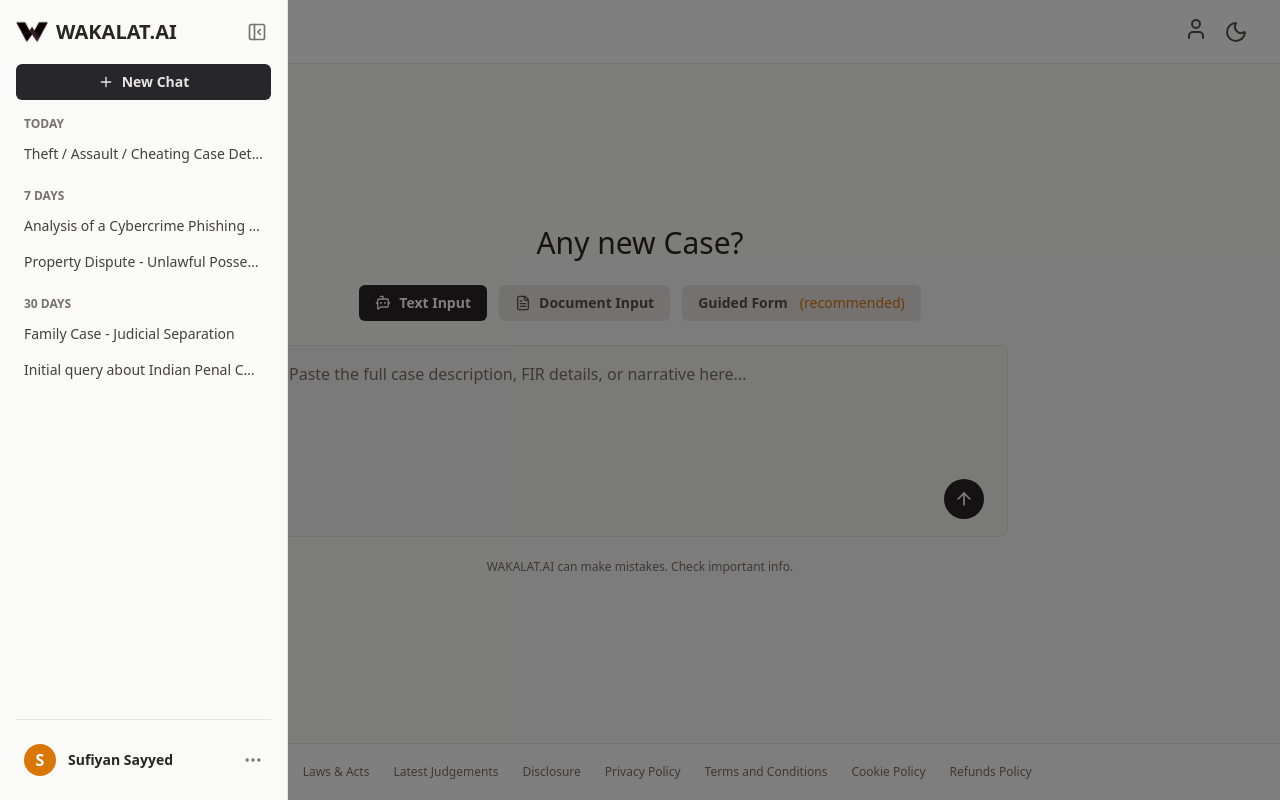
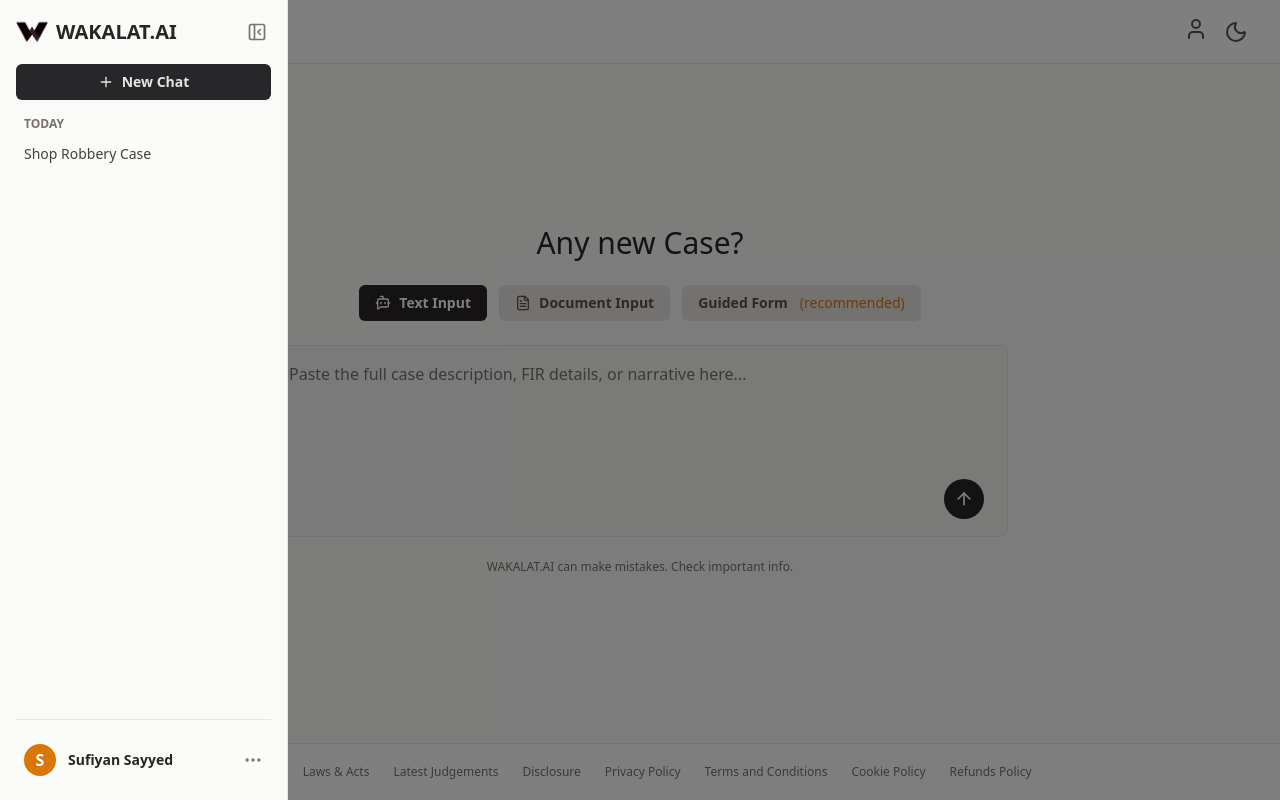
Before and after one commit to sufiyansayyed19/Wakalat_AI_frontend, a Next.js app: page / in a window 1280 px wide. Both pictures are taken after a click on the button 44 px from the left and 32 px from the top of the page. Built offline with nearby package versions, Linux system fonts and the light colour scheme.

Commit message:
sidebar added

```diff
--- a/src/components/Sidebar.tsx
+++ b/src/components/Sidebar.tsx
@@ -5,20 +5,22 @@
 import { useSidebarStore } from '../store/sidebarStore';
 import { Plus, PanelLeftClose, MoreHorizontal } from 'lucide-react';
 import Image from 'next/image';
+import { CHAT_DATA } from '@/lib/dummy-data'; // Import our single source of truth
 
 const sidebarVariants = {
-  open: { x: 0, transition: { type: 'spring', stiffness: 300, damping: 40 } },
-  closed: { x: '-100%', transition: { type: 'spring', stiffness: 300, damping: 40 } },
+  open: { x: 0, transition: { type: "spring" as const, stiffness: 300, damping: 40 } },
+  closed: { x: '-100%', transition: { type: "spring" as const, stiffness: 300, damping: 40 } },
 };
 
-const chatHistory = {
-  "Today": ["Theft / Assault / Cheating Case Details"],
-  "7 Days": ["Analysis of a Cybercrime Phishing Incident", "Property Dispute - Unlawful Possession"],
-  "30 Days": ["Family Case - Judicial Separation", "Initial query about Indian Penal Code"],
+// --- This is now a simplified representation for UI grouping ---
+const MOCK_HISTORY_GROUPS = {
+  "Today": [CHAT_DATA[0]], // "Theft / Assault..."
+  "7 Days": [],
+  "30 Days": [],
 };
 
 const Sidebar = () => {
-  const { isOpen, close } = useSidebarStore(); // Get the 'close' function from the store
+  const { close } = useSidebarStore();
 
   return (
     <motion.aside
@@ -29,51 +31,54 @@
       className="fixed top-0 left-0 h-full w-72 bg-stone-50 dark:bg-zinc-900 border-r border-stone-200 dark:border-zinc-800 z-50 flex flex-col"
     >
       <div className="p-4 flex flex-col h-full">
+        {/* Header */}
         <div className="flex items-center justify-between mb-4">
           <Link href="/" className="flex items-center gap-2">
             <Image src="/brown_logo.png" alt="Logo" width={32} height={32} className="block dark:hidden" />
             <Image src="/white_logo.png" alt="Logo" width={32} height={32} className="hidden dark:block" />
             <span className="text-xl font-bold text-stone-800 dark:text-stone-200">WAKALAT.AI</span>
           </Link>
-          {/* --- THIS IS THE CHANGE --- */}
-          {/* It's now a button that calls the 'close' function */}
-          <button
-            onClick={close}
-            className="p-1 text-stone-500 dark:text-stone-400 hover:text-stone-800 dark:hover:text-stone-100"
-          >
+          <button onClick={close} className="p-1 text-stone-500 dark:text-stone-400 hover:text-stone-800 dark:hover:text-stone-100">
             <PanelLeftClose size={20} />
           </button>
         </div>
 
-        {/* ... (rest of the sidebar remains the same) ... */}
+        {/* New Chat Button */}
         <Link
-          href="/coming-soon"
+          href="/"
+          onClick={close} // Also close the sidebar when starting a new chat
           className="flex items-center gap-2 w-full justify-center mb-4 px-4 py-2 bg-zinc-800 text-stone-200 rounded-md text-sm font-semibold hover:bg-zinc-700 transition-colors"
         >
           <Plus size={16} />
           New Chat
         </Link>
 
+        {/* Chat History */}
         <nav className="flex-grow overflow-y-auto -mr-2 pr-2">
-          {Object.entries(chatHistory).map(([group, chats]) => (
+          {Object.entries(MOCK_HISTORY_GROUPS).map(([group, chats]) => (
+            chats.length > 0 && (
               <div key={group} className="mb-4">
                 <h3 className="px-2 mb-1 text-xs font-semibold text-stone-500 dark:text-stone-400 uppercase">{group}</h3>
-              {chats.map((title) => (
+                {chats.map((chat) => (
                   <Link
-                  href="/coming-soon"
-                  key={title}
+                    href={`/chat/${chat.id}`} // --- UPDATED LINK ---
+                    key={chat.id}
+                    onClick={close} // Close sidebar on navigation
                     className="block p-2 text-sm text-stone-700 dark:text-stone-300 rounded-md hover:bg-stone-200 dark:hover:bg-zinc-800 truncate"
                   >
-                  {title}
+                    {chat.title}
                   </Link>
                 ))}
               </div>
+            )
           ))}
         </nav>
 
+        {/* User Profile Section */}
         <div className="mt-auto border-t border-stone-200 dark:border-zinc-700 pt-4">
           <Link
-            href="/coming-soon"
+            href="/profile"
+            onClick={close} // Add this to close the sidebar on navigation
             className="flex items-center gap-3 w-full p-2 rounded-md hover:bg-stone-200 dark:hover:bg-zinc-800"
           >
             <div className="w-8 h-8 rounded-full bg-amber-600 flex items-center justify-center font-bold text-white">
```
Lines whose indentation alone changed are shown as unchanged.
